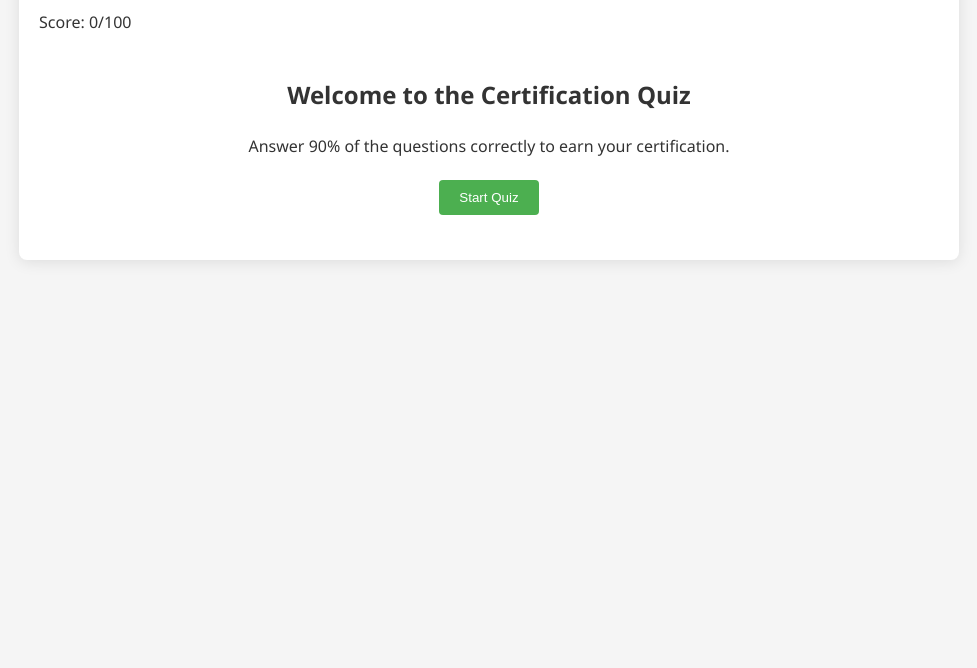
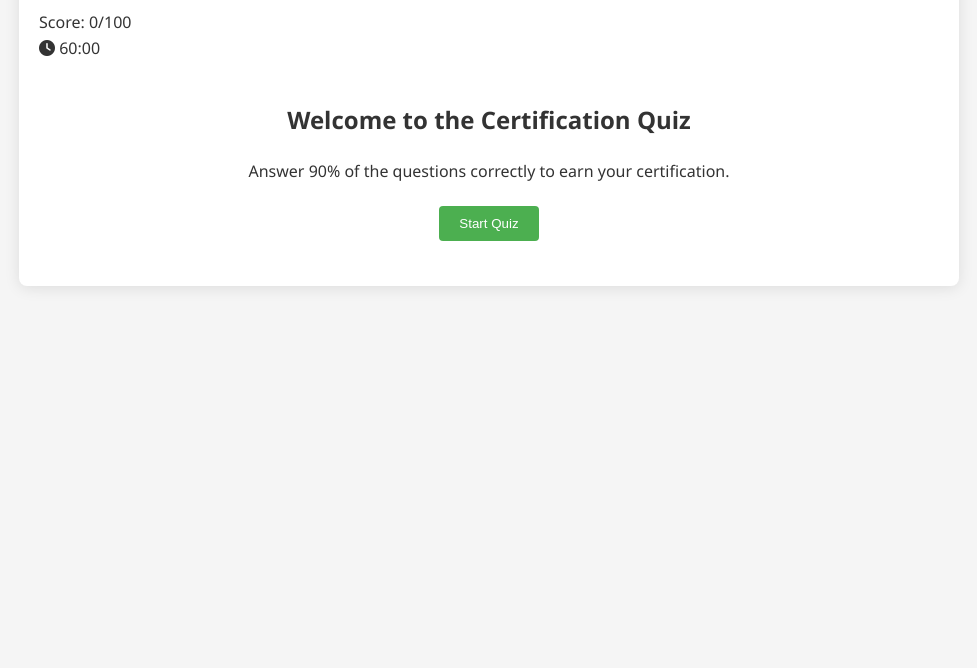
Before and after one commit to Deepak2039/CS2082IX, a plain HTML site: page quiz.html in a window 1280 px wide. Shown: the part 132-800 px from the top of the page, without its empty margins (151-1128 px from the left). Drawn offline with Linux system fonts and the light colour scheme.

Commit message:
Add files via upload

```diff
--- a/quiz.html
+++ b/quiz.html
@@ -12,8 +12,14 @@
     <div class="quiz-container">
         <header>
             <h1>Computer Systems Certification</h1>
-            <div class="score-container">
-                Score: <span id="score">0</span>/<span id="total-questions">0</span>
+            <div class="header-controls">
+                <div class="score-container">
+                    Score: <span id="score">0</span>/<span id="total-questions">0</span>
+                </div>
+                <div class="timer-container">
+                    <i class="fas fa-clock"></i>
+                    <span id="timer">60:00</span>
+                </div>
             </div>
         </header>
 
```
